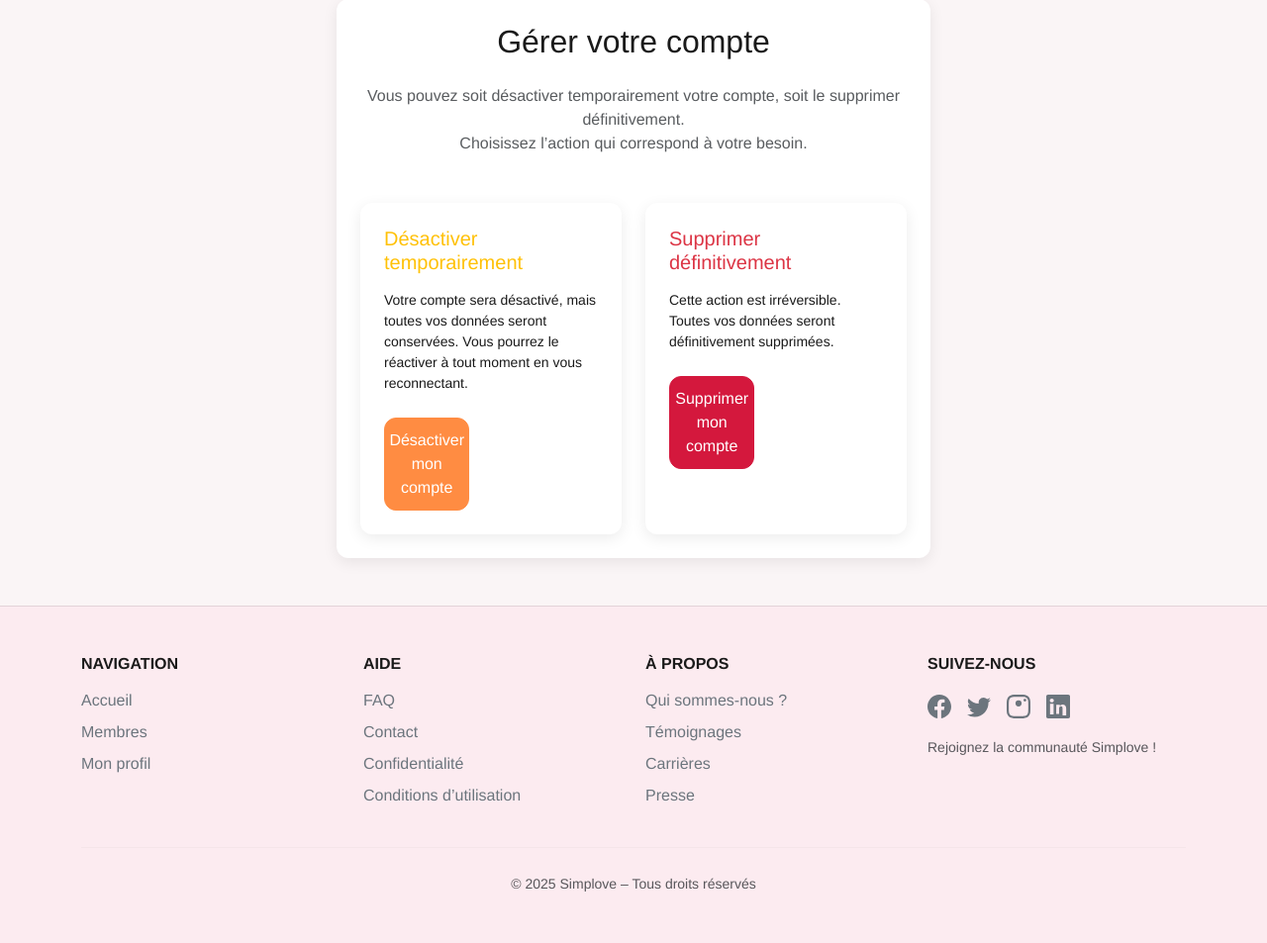
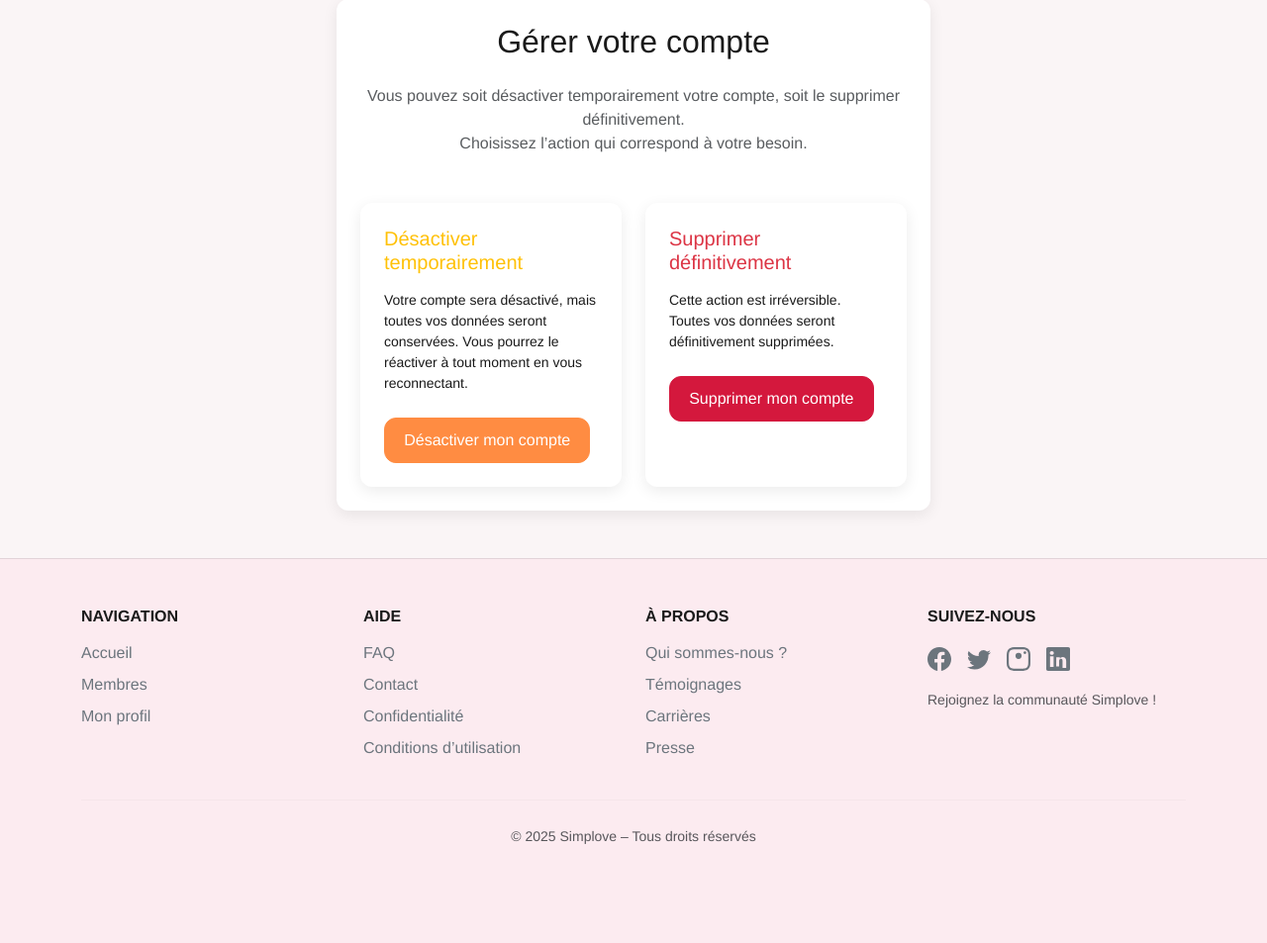
Before and after one commit to samyachd/simplove, a Django app: page /users/manage/ in a window 1280 px wide. Shown: the part 116-1069 px from the top of the page at 99% size. After the commit the page ends 969 px from the top, so only its background shows below. Run offline with Django 5.2, Linux system fonts and the light colour scheme; a user stored in the database is signed in; data comes from the database, SQL or seed files in the repository; some libraries are stand-ins or nearby versions.

Commit message:
maj bouton manage_account

```diff
--- a/users/templates/registration/manage_account.html
+++ b/users/templates/registration/manage_account.html
@@ -19,7 +19,7 @@
             <p class="small mb-4">
               Votre compte sera désactivé, mais toutes vos données seront conservées. Vous pourrez le réactiver à tout moment en vous reconnectant.
             </p>
-            <button type="button" class="simplove-btn simplove-btn--warning simplove-btn--block"
+            <button type="button" class="simplove-btn simplove-btn--warning"
                     data-bs-toggle="modal" data-bs-target="#confirmDeactivateModal">
               Désactiver mon compte
             </button>
@@ -33,7 +33,7 @@
             <p class="small mb-4">
               Cette action est irréversible. Toutes vos données seront définitivement supprimées.
             </p>
-            <button type="button" class="simplove-btn simplove-btn--danger simplove-btn--block"
+            <button type="button" class="simplove-btn simplove-btn--danger"
                     data-bs-toggle="modal" data-bs-target="#confirmDeleteModal">
               Supprimer mon compte
             </button>
```
